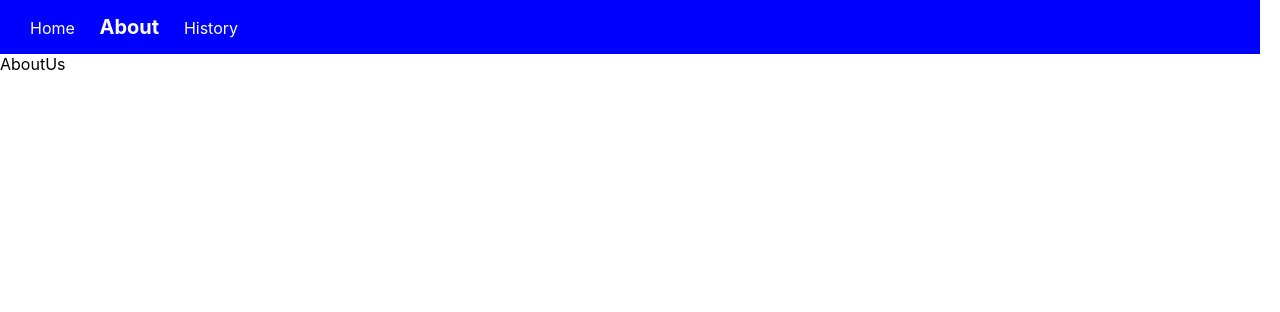
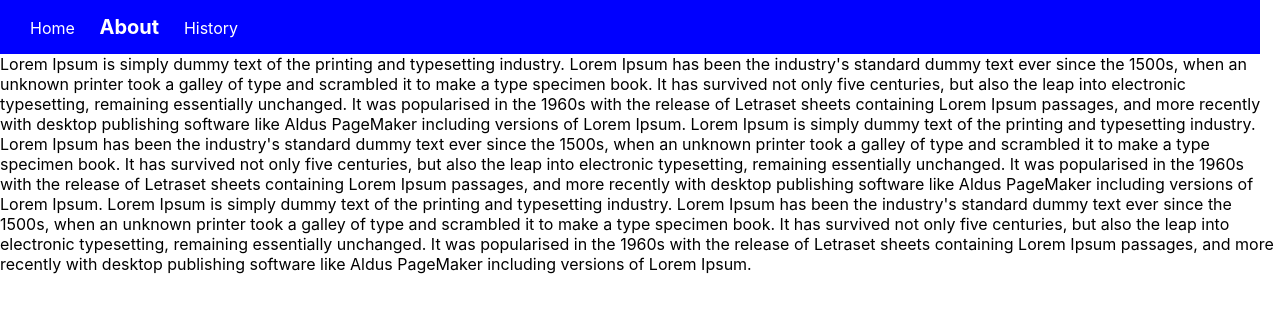
Before and after one commit to CannSahin/Router, a React (Create React App) app: page /aboutUs in a window 1280 px wide. Shown: the top 312 px of the page. Built offline with nearby package versions, Linux system fonts and the light colour scheme.

Commit message:
useParams,useSearchParams and Lazy Loading practise.

```diff
--- a/src/App.js
+++ b/src/App.js
@@ -1,14 +1,17 @@
 import './App.css';
 import {Routes,Route} from "react-router-dom";
 import Home from "./components/Home";
-import AboutUs from "./components/AboutUs";
+//import AboutUs from "./components/AboutUs";
 import Navbar from "./components/Navbar";
 import Mission from "./components/Mission";
 import WrongPath from "./components/WrongPath";
 import History from "./components/History";
 import Company from "./components/Company";
 import Team from "./components/Team";
-
+import Members from "./components/Members";
+import MemberDetail from "./components/MemberDetail";
+import React from "react";
+const LazyAboutUs=React.lazy(()=>import("./components/AboutUs"));
 
 
 
@@ -18,12 +21,14 @@ function App() {
         <Navbar />
         <Routes>
           <Route path="/" element={<Home/>} />
-          <Route path="/aboutUs" element={<AboutUs/>} />
+          <Route path="/aboutUs" element={<React.Suspense> <LazyAboutUs/> </React.Suspense>} />
           <Route path="/mission" element={<Mission/>} />
           <Route path="/history" element={<History/>} >
               <Route path="company" element={<Company/>} />
               <Route path="team" element={<Team/>} />
           </Route>
+            <Route path="/members" element={<Members/>} />
+            <Route path="/members/:memberId" element={<MemberDetail/>} />
           <Route path="*" element={<WrongPath/>} />
         </Routes>
 
--- a/src/components/AboutUs.js
+++ b/src/components/AboutUs.js
@@ -2,7 +2,27 @@ import React from 'react'
 
 function AboutUs() {
     return (
-        <div>AboutUs</div>
+        <div>
+            Lorem Ipsum is simply dummy text of the printing and typesetting industry.
+            Lorem Ipsum has been the industry's standard dummy text ever since the 1500s,
+            when an unknown printer took a galley of type and scrambled it to make a type specimen book.
+            It has survived not only five centuries, but also the leap into electronic typesetting, remaining essentially unchanged.
+            It was popularised in the 1960s with the release of Letraset sheets containing Lorem Ipsum passages, and more recently
+            with desktop publishing software like Aldus PageMaker including versions of Lorem Ipsum.
+            Lorem Ipsum is simply dummy text of the printing and typesetting industry.
+            Lorem Ipsum has been the industry's standard dummy text ever since the 1500s,
+            when an unknown printer took a galley of type and scrambled it to make a type specimen book.
+            It has survived not only five centuries, but also the leap into electronic typesetting, remaining essentially unchanged.
+            It was popularised in the 1960s with the release of Letraset sheets containing Lorem Ipsum passages, and more recently
+            with desktop publishing software like Aldus PageMaker including versions of Lorem Ipsum.
+
+            Lorem Ipsum is simply dummy text of the printing and typesetting industry.
+            Lorem Ipsum has been the industry's standard dummy text ever since the 1500s,
+            when an unknown printer took a galley of type and scrambled it to make a type specimen book.
+            It has survived not only five centuries, but also the leap into electronic typesetting, remaining essentially unchanged.
+            It was popularised in the 1960s with the release of Letraset sheets containing Lorem Ipsum passages, and more recently
+            with desktop publishing software like Aldus PageMaker including versions of Lorem Ipsum.
+        </div>
     )
 }
 
--- /dev/null
+++ b/src/components/MemberDetail.js
@@ -0,0 +1,13 @@
+import React from 'react'
+import {useParams} from "react-router-dom";
+
+function MemberDetail() {
+   // const params = useParams();
+    //const memberId= params.memberId;
+    const {memberId} = useParams();
+    return (
+        <div>MemberDetail {memberId}</div>
+    )
+}
+
+export default MemberDetail
--- /dev/null
+++ b/src/components/Members.js
@@ -0,0 +1,18 @@
+import React from 'react'
+import { useSearchParams} from "react-router-dom";
+
+function Members() {
+    const [searchParams, setSearchParams] = useSearchParams();
+    const isActive=searchParams.get('filter')==='active';
+    return (
+        <>
+            <div>Members</div>
+            <button onClick={()=>setSearchParams({filter:'active'})}>Active Members</button>
+            <button onClick={()=>setSearchParams()}>All Members</button>
+            {isActive ? <h2>Active Members</h2> : <h2>All Members</h2>}
+        </>
+
+    )
+}
+
+export default Members
```
